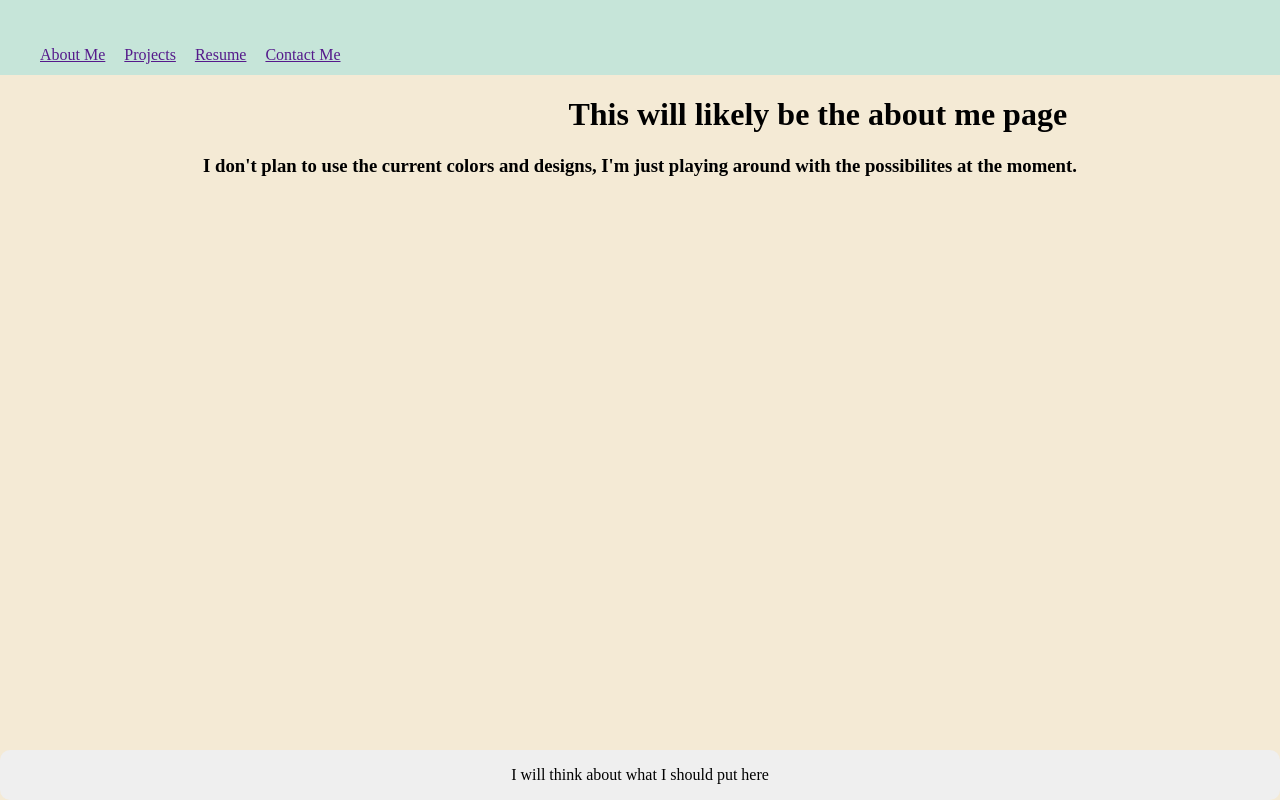
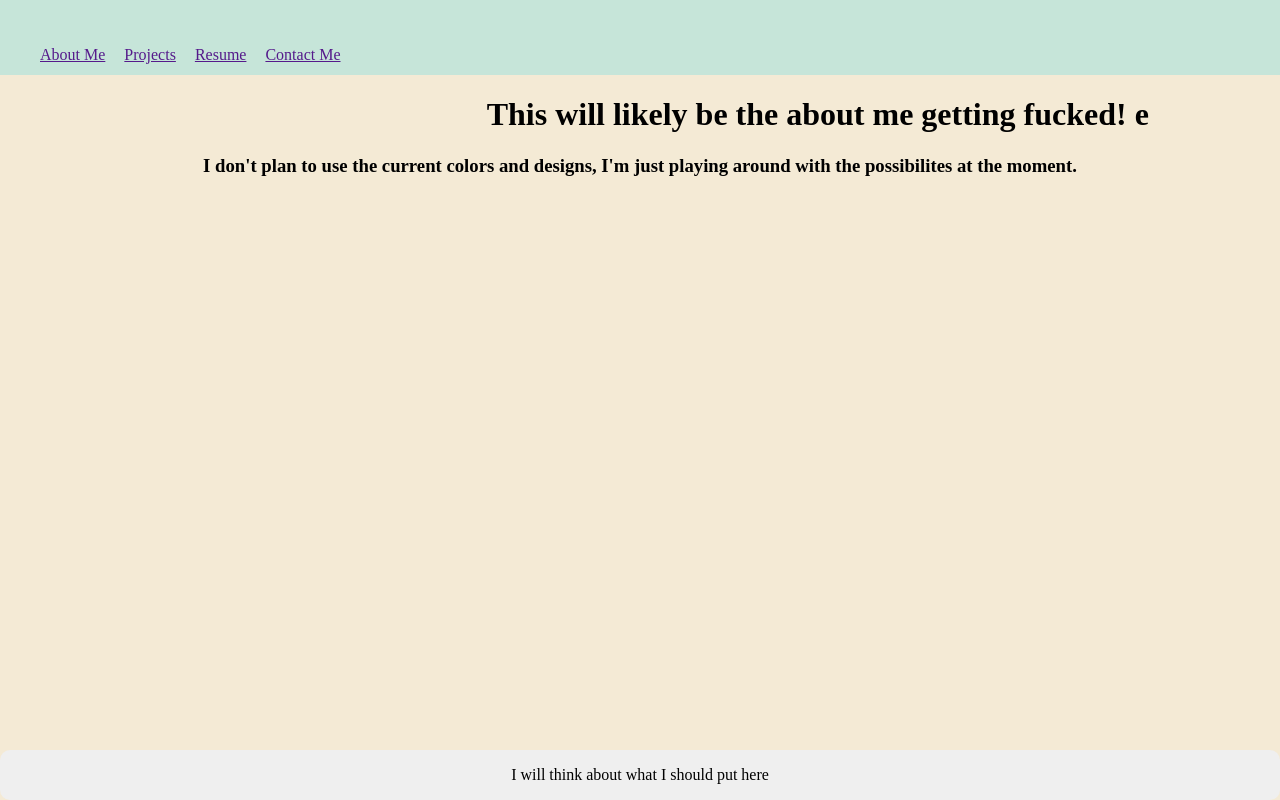
Before and after one commit to dmerci1/dmerci1.github.io, a plain HTML site: page index.html in a window 1280 px wide. Drawn offline with Linux system fonts and the light colour scheme.

Commit message:
next commit

```diff
--- a/index.html
+++ b/index.html
@@ -19,7 +19,8 @@
     		</ul>
  		</nav>
 	 </header>
-	 	<h1>This will likely be the about me page</h1>
+	 	<h1>This will likely be the about me getting fucked!
+      e</h1>
 	 	<h3>I don't plan to use the current colors and designs, I'm just playing around with the possibilites at the moment.</h3>
 
 	 <footer>
```
